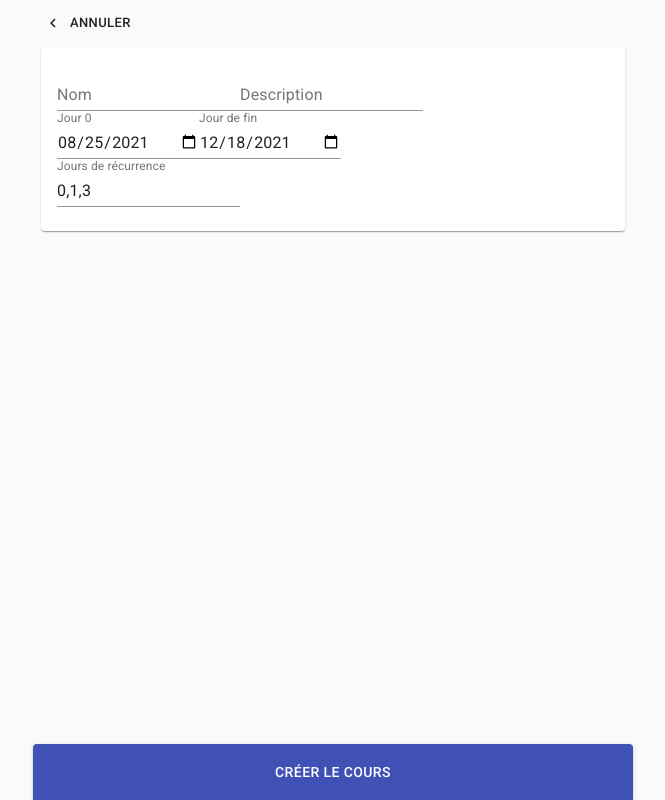
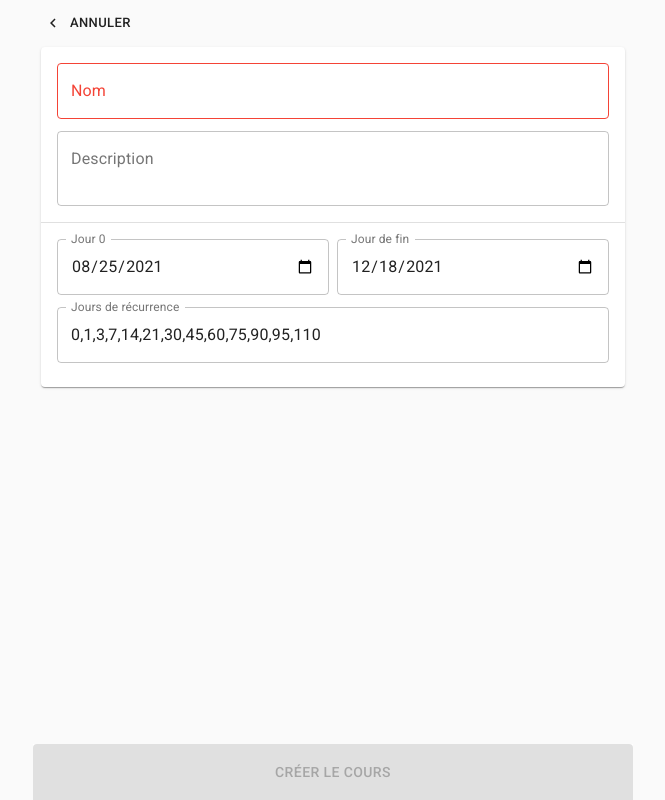
Before and after one commit to edgarogh/mdj, a React (Vite) app in the folder front/: page /courses/new in a window 1280 px wide. Shown: the whole page, without its empty margins (307-972 px from the left). Built offline with nearby package versions, Linux system fonts and the light colour scheme; no server answers.

Commit message:
Improve CourseEdit.tsx UI

```diff
--- a/front/src/Api.tsx
+++ b/front/src/Api.tsx
@@ -3,7 +3,7 @@ import React, {createContext, ReactChildren, ReactNode, useContext, useMemo, use
 export interface AccountInfo {
     id?: string;
     email?: string;
-    recurrences: string[];
+    recurrences: number[][];
 }
 
 export interface Event {
--- a/front/src/BottomButton.tsx
+++ b/front/src/BottomButton.tsx
@@ -1,14 +1,14 @@
-import {makeStyles} from "@material-ui/core";
-import Button from "@material-ui/core/Button";
-import {createContext, ReactChildren, useContext, useEffect, useMemo, useState} from "react";
+import React, {createContext, ReactChildren, useContext, useEffect, useMemo, useState} from "react";
 
 export interface WithBottomButtonProps {
-    label: string,
+    instance: any;
+    label: string;
+    disabled: boolean;
     onClick();
 }
 
 export interface BottomButtonContextType {
-    buttonProps: WithBottomButtonProps | undefined,
+    buttonProps: WithBottomButtonProps | undefined;
     update(props: WithBottomButtonProps);
 }
 
@@ -48,5 +48,5 @@ export function WithBottomButton(props: WithBottomButtonProps) {
         return context.update.bind(undefined, undefined);
     }, [props.label, props.onClick]);
 
-    return false;
+    return <></>;
 }
--- a/front/src/CourseEdit.tsx
+++ b/front/src/CourseEdit.tsx
@@ -1,17 +1,30 @@
+import React, {useCallback, useMemo, useState} from "react";
 import {makeStyles} from "@material-ui/core";
 import Button from "@material-ui/core/Button";
+import Divider from "@material-ui/core/Divider";
 import TextField from "@material-ui/core/TextField";
 import Card from "@material-ui/core/Card";
 import CardContent from "@material-ui/core/CardContent";
-import {useCallback, useMemo, useState} from "react";
 import {Link, useHistory, useRouteMatch} from "react-router-dom";
-import {Course, useApi} from "./Api";
+import {useApi} from "./Api";
 import {WithBottomButton} from "./BottomButton";
 import ChevronLeftIcon from "@material-ui/icons/ChevronLeft";
 
 const useStyles = makeStyles({
     backButton: {
         margin: '8px',
+    },
+    field: {
+        display: 'flex',
+        justifyContent: 'space-between',
+        gap: '8px',
+        width: '100%',
+        '&:not(:last-child)': {
+            marginBottom: '12px',
+        }
+    },
+    subField: {
+        flex: 1,
     },
 });
 
@@ -20,9 +33,19 @@ export default function CourseEdit() {
     const history = useHistory();
 
     const classes = useStyles();
-    const { courses, insertOrUpdateCourse } = useApi();
+    const { accountInfo, courses, insertOrUpdateCourse } = useApi();
 
     const isNew = id === 'new';
+    const instance = useMemo(() => Date.now(), []);
+
+    const defaultRecurrences = useMemo(() => {
+        const first = accountInfo.recurrences[0];
+        if (first) {
+            return first.join(',');
+        } else {
+            return '0,1,3,7,14,21,30,45,60,75,90,95,110'; // TODO
+        }
+    }, []);
 
     const course = useMemo(() => {
         if (!isNew) {
@@ -37,16 +60,10 @@ export default function CourseEdit() {
     const [description, setDescription] = useState(course?.description || '');
     const [j0, setJ0] = useState(course?.j_0 || (new Date()).toISOString().substr(0,10));
     const [jEnd, setJEnd] = useState(course?.j_end || '2021-12-18'); // TODO default
-    const [recurrence, setRecurrence] = useState(course?.recurrence || '0,1,3'); // TODO default
+    const [recurrence, setRecurrence] = useState(course?.recurrence || defaultRecurrences);
 
-    const recurrenceValid = useMemo(() => {
-        try {
-            return recurrence.startsWith('0,')
-                && recurrence.split(',').map((n) => parseInt(n, 10)).length >= 2
-        } catch (e) {
-            return false;
-        }
-    }, [recurrence]);
+    const nameValid = useMemo(() => name.length >= 1, [name]);
+    const recurrenceValid = useMemo(() => !!/^0(?:,\d{1,6})+$/.exec(recurrence), [recurrence]);
 
     const submit = useCallback(() => {
         insertOrUpdateCourse({
@@ -76,15 +93,59 @@ export default function CourseEdit() {
         </Button>
         <Card style={{ margin: '0 8px 8px 8px' }}>
             <CardContent>
-                <TextField label={"Nom"} value={name} onChange={(e) => setName(e.target.value)}/>
-                <TextField label={"Description"} value={description} onChange={(e) => setDescription(e.target.value)}/>
-                <div>
-                    <TextField label={"Jour 0"} type="date" value={j0} onChange={(e) => setJ0(e.target.value)}/>{/** TODO **/}
-                    <TextField label={"Jour de fin"} type="date" value={jEnd} onChange={(e) => setJEnd(e.target.value)}/>{/** TODO **/}
+                <TextField
+                    label={"Nom"}
+                    className={classes.field}
+                    variant="outlined"
+                    error={!nameValid}
+                    value={name}
+                    onChange={(e) => setName(e.target.value)}
+                />
+                <TextField
+                    label={"Description"}
+                    className={classes.field}
+                    variant="outlined"
+                    multiline rows={2}
+                    value={description}
+                    onChange={(e) => setDescription(e.target.value)}
+                />
+            </CardContent>
+            <Divider/>
+            <CardContent>
+                <div className={classes.field}>
+                    <TextField
+                        label={"Jour 0"}
+                        className={classes.subField}
+                        variant="outlined"
+                        type="date"
+                        value={j0}
+                        onChange={(e) => setJ0(e.target.value)}
+                    />{/** TODO **/}
+                    <TextField
+                        label={"Jour de fin"}
+                        className={classes.subField}
+                        variant="outlined"
+                        type="date"
+                        value={jEnd}
+                        onChange={(e) => setJEnd(e.target.value)}
+                    />{/** TODO **/}
                 </div>
-                <TextField label={"Jours de récurrence"} error={!recurrenceValid} placeholder="0,1,3,7,14,21" value={recurrence} onChange={(e) => setRecurrence(e.target.value)}/>{/** TODO **/}
+                <TextField
+                    label={"Jours de récurrence"}
+                    className={classes.field}
+                    variant="outlined"
+                    error={!recurrenceValid}
+                    placeholder={defaultRecurrences}
+                    value={recurrence}
+                    onChange={(e) => setRecurrence(e.target.value)}
+                />{/** TODO **/}
             </CardContent>
         </Card>
-        <WithBottomButton label={isNew ? "Créer le cours" : "Enregistrer"} onClick={submit}/>
+        <WithBottomButton
+            instance={instance}
+            label={isNew ? "Créer le cours" : "Enregistrer"}
+            disabled={!(nameValid && recurrenceValid)}
+            onClick={submit}
+        />
     </>
 }
--- a/front/src/Tabs.tsx
+++ b/front/src/Tabs.tsx
@@ -3,17 +3,47 @@ import Button from "@material-ui/core/Button";
 import CalendarViewDayRoundedIcon from "@material-ui/icons/CalendarViewDayRounded";
 import LessonsIcon from "@material-ui/icons/LibraryBooksRounded";
 import SettingsIcon from "@material-ui/icons/Settings";
+import React from "react";
 import {Link, useRouteMatch} from "react-router-dom";
 import {useBottomButtonProps} from "./BottomButton";
+import {useNonNullMemo} from "./utils";
 
 const useStyles = makeStyles({
-    root: {
+    container: {
+        position: 'relative',
+        height: '56px',
         width: '100%',
+        overflow: 'hidden',
+        '& > *': {
+            position: 'absolute',
+            height: '56px',
+            width: '100%',
+            top: 0,
+            right: 0,
+            bottom: 0,
+            left: 0,
+        },
+    },
+    buttonContainer: {
+        borderBottomLeftRadius: 0,
+        borderBottomRightRadius: 0,
+        background: 'white',
+        pointerEvents: 'none',
+        transform: 'translateY(50%)',
+        opacity: '0',
+        transition: 'transform 0.2s, opacity 0.2s',
+    },
+    buttonContainerVisible: {
+        display: 'inherit',
+        transform: 'translateY(0)',
+        opacity: '1',
+        pointerEvents: 'inherit',
     },
     button: {
-        height: '56px', width: '100%',
         borderBottomLeftRadius: 0,
         borderBottomRightRadius: 0,
+        width: '100%',
+        height: '100%',
     },
 });
 
@@ -24,29 +54,36 @@ export default function Tabs() {
     const currentTab = routeMatch?.path;
 
     const bottomButtonProps = useBottomButtonProps();
-
-    if (bottomButtonProps) {
-        return (
-            <Button
-                className={classes.button}
-                variant="contained"
-                color="primary"
-                onClick={bottomButtonProps.onClick}
-            >
-                {bottomButtonProps.label}
-            </Button>
-        );
-    }
+    const buttonInstance = useNonNullMemo(bottomButtonProps?.instance);
+    const label = useNonNullMemo(bottomButtonProps?.label);
 
     return (
+        <div className={classes.container}>
             <BottomNavigation
                 value={currentTab}
                 showLabels
-            className={classes.root}
+                aria-disabled={!!bottomButtonProps}
             >
                 <BottomNavigationAction label={"Fil"} icon={<CalendarViewDayRoundedIcon />} value="/" to="/" component={Link} />
                 <BottomNavigationAction label={"Cours"} icon={<LessonsIcon />} value="/courses" to="/courses" component={Link} />
                 <BottomNavigationAction label={"Paramètres"} icon={<SettingsIcon />} value="/settings" to="/settings" component={Link} />
             </BottomNavigation>
+            <div
+                className={`${classes.buttonContainer} ${bottomButtonProps ? classes.buttonContainerVisible : ''}`}
+                style={{background: 'white'}}
+            >
+                <Button
+                    key={buttonInstance}
+                    className={classes.button}
+                    variant="contained"
+                    color="primary"
+                    disabled={bottomButtonProps?.disabled}
+                    aria-disabled={!bottomButtonProps}
+                    onClick={bottomButtonProps?.onClick}
+                >
+                    {label}
+                </Button>
+            </div>
+        </div>
     );
 }
--- a/front/src/utils.ts
+++ b/front/src/utils.ts
@@ -1,4 +1,22 @@
+import {useState} from "react";
+
 export function tzOffset(date: Date) {
     const offset = new Date().getTimezoneOffset() * 60000;
     return new Date(date - offset);
 }
+
+/**
+ * Memoises a value retaining only non-undefined ones. In other words, it keeps an internal state that is only updated
+ * to the value of `value` when `value` is not null. This state is returned, and may be undefined if it is never
+ * initialized.
+ */
+export function useNonNullMemo<T>(value: T | undefined): T | undefined {
+    const [memo, setMemo] = useState<T | undefined>(undefined);
+
+    if (value !== undefined && value !== memo) {
+        setMemo(value);
+        return value;
+    } else {
+        return memo;
+    }
+}
```
Lines whose indentation alone changed are shown as unchanged.
